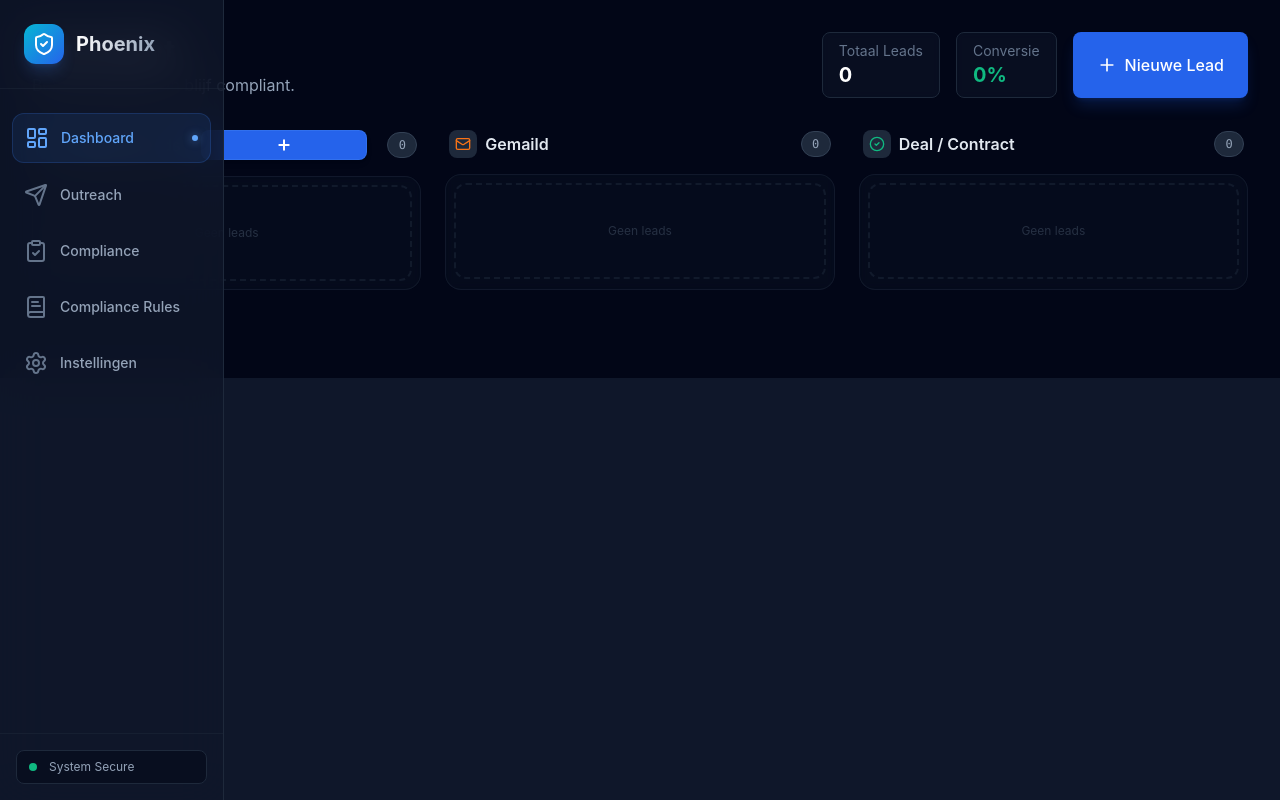
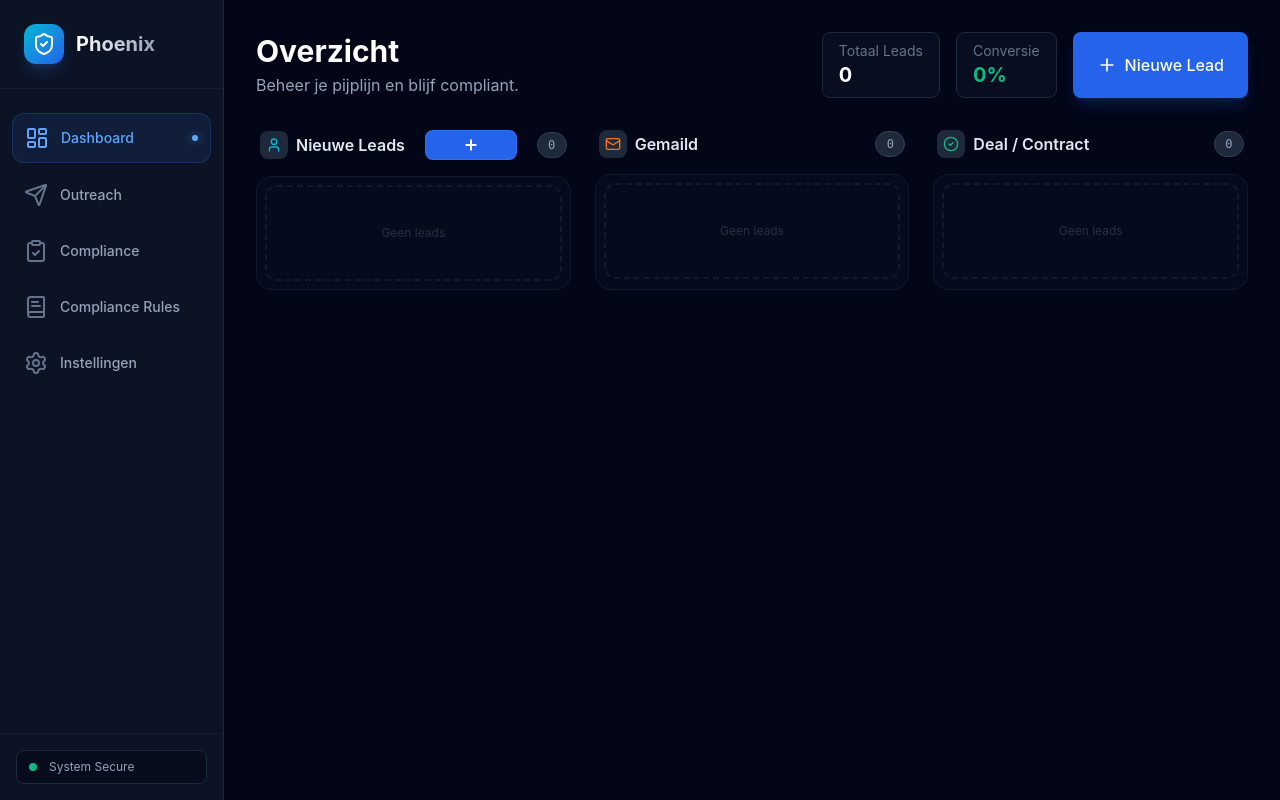
Before and after one commit to KarelTestSpecial/smart-studio, a React (Vite) app: page / in a window 1280 px wide. Built offline with nearby package versions, Linux system fonts and the light colour scheme.

Commit message:
fix: updated the dashboard layout to handle smaller screens

```diff
--- a/App.tsx
+++ b/App.tsx
@@ -147,7 +147,7 @@ export default function App() {
 
       <Sidebar currentView={currentView} onChangeView={setCurrentView} />
 
-      <main className="flex-1 min-w-0 ml-20 md:ml-56 p-4 md:p-8 transition-all duration-300 bg-red-500">
+      <main className="flex-1 min-w-0 ml-20 md:ml-56 p-4 md:p-8 transition-all duration-300">
         <div className="max-w-7xl mx-auto h-full">
           <AnimatePresence mode="wait">
             {currentView === 'dashboard' && (
--- a/components/Dashboard.tsx
+++ b/components/Dashboard.tsx
@@ -53,7 +53,7 @@ export const Dashboard: React.FC<DashboardProps> = ({ leads, onAddLead, onSelect
       </div>
 
       {/* Kanban Board */}
-      <div className="grid grid-cols-1 md:grid-cols-3 gap-6 h-full overflow-x-auto pb-4">
+      <div className="grid grid-cols-1 lg:grid-cols-2 xl:grid-cols-3 gap-6 h-full overflow-x-auto pb-4">
         {columns.map((col) => {
           const columnLeads = getLeadsByStatus(col.id);
           const isWon = col.id === 'WON';
@@ -103,8 +103,7 @@ export const Dashboard: React.FC<DashboardProps> = ({ leads, onAddLead, onSelect
                       exit={{ opacity: 0, scale: 0.95 }}
                       whileHover={{ scale: 1.02 }}
                       onClick={() => onSelectLead(lead)}
-                      className={`group cursor-pointer px-4 py-3 rounded-lg border transition-all duration-200 shadow-md relative overflow-hidden flex items-center justify-between gap-3 ${
-                         isWon
+                      className={`group cursor-pointer px-4 py-3 rounded-lg border transition-all duration-200 shadow-md relative overflow-hidden flex items-center justify-between gap-3 ${isWon
                           ? 'bg-slate-900/60 border-emerald-900/30 hover:border-emerald-500/50'
                           : 'bg-slate-800/40 border-slate-700/50 hover:bg-slate-800/60 hover:border-blue-500/30'
                         }`}
--- a/tailwind.config.js
+++ b/tailwind.config.js
@@ -3,6 +3,7 @@ export default {
   content: [
     "./index.html",
     "./{src,components}/**/*.{js,ts,jsx,tsx}",
+    "./*.{js,ts,jsx,tsx}"
   ],
   theme: {
     extend: {
```
Lines whose indentation alone changed are shown as unchanged.
